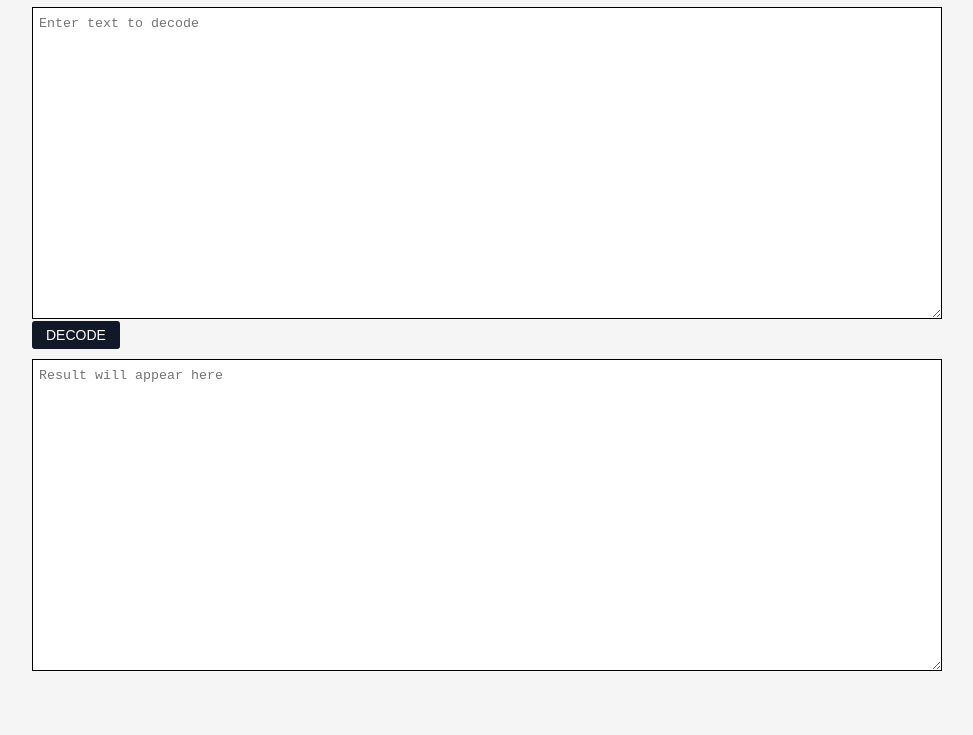
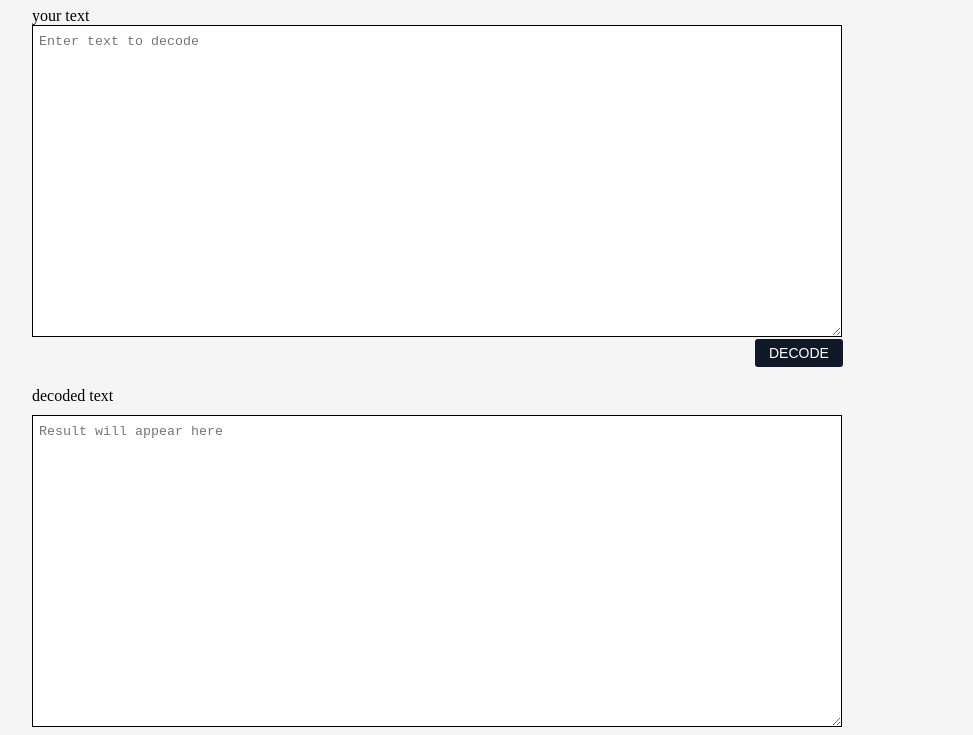
Before and after one commit to jinsu100/Decodex, a plain HTML site: page index.html in a window 1280 px wide. Shown: the part 162-897 px from the top of the page, without its empty margins (168-1141 px from the left). Before the commit the page ends 841 px from the top, so only its background shows below. Drawn offline with Linux system fonts and the light colour scheme.

Commit message:
edit button position

```diff
--- a/index.html
+++ b/index.html
@@ -26,8 +26,10 @@
     </div>
 
     <div class="inputBox">
+        your text
         <textarea type="text" id="userInput" placeholder="Enter text to decode"></textarea>
         <button onclick="decode()">DECODE</button>
+        decoded text
         <textarea type="text" id="result" readonly placeholder="Result will appear here"></textarea>
     </div>
 
--- a/style.css
+++ b/style.css
@@ -43,7 +43,7 @@ h1 {
 #userInput {
     padding-top:8px;
     padding-left:6px;
-    width: 900px;
+    width: 800px;
     height: 300px;
     border: 1px solid;
     margin-bottom:2px;
@@ -53,7 +53,7 @@ h1 {
 #result {
     padding-top:8px;
     padding-left:6px;
-    width: 900px;
+    width: 800px;
     height: 300px;
     border: 1px solid;
     margin-top:10px;
@@ -68,9 +68,12 @@ button {
     font-size: 14px;
     font-weight: 400;
     cursor: pointer;
+    margin-bottom: 20px;
+    transition: all 0.3s ease;
+    position: relative;
+    left: 723px;
+}
 
-    transition: all 0.3s ease;
-}
 
 button:hover {
     background: #2dc082;
```
